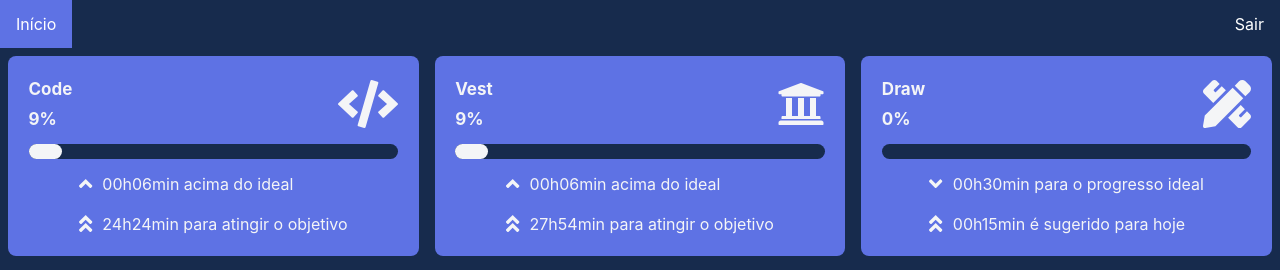
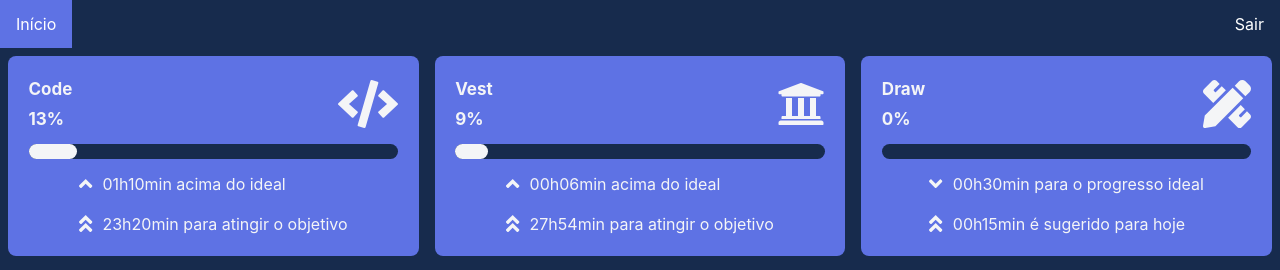
Before and after one commit to faelfer/bttr-client-react, a React (Create React App) app: page / in a window 1280 px wide. Both pictures are taken after typing "name@example.com", "Sample123" into the empty fields and a click on the button "Entrar". Shown: the top 270 px of the page. Built offline with nearby package versions, Linux system fonts and the light colour scheme; the HTML template or start-up script is replaced by a standard one.

Commit message:
update 04/01

```diff
--- a/src/pages/App/components/Card/index.js
+++ b/src/pages/App/components/Card/index.js
@@ -12,7 +12,6 @@ import {
     faTrophy,
     faCheck
 } from '@fortawesome/free-solid-svg-icons';
-// import { faUser, faFileAlt } from '@fortawesome/free-regular-svg-icons';
 import workingDays from "../../../../utils/workingDays";
 import convertToHours from "../../../../utils/convertTime";
 
--- a/src/pages/App/index.js
+++ b/src/pages/App/index.js
@@ -5,7 +5,7 @@ import Card from "./components/Card";
 
 function App({ history }) {
     const [listCards, setListCards] = useState([
-        {"name":"Code", "goalPerDay": 70, "goalDone": (73 + 73), "icon": "fas fa-code"},
+        {"name":"Code", "goalPerDay": 70, "goalDone": (73 + 73 + 64), "icon": "fas fa-code"},
         {"name":"Vest", "goalPerDay": 80, "goalDone": (83 + 83), "icon": "fas fa-university"},
         {"name":"Draw", "goalPerDay": 15, "goalDone": 0, "icon": "fas fa-pencil-ruler"},
         {"name":"Book", "goalPerDay": 30, "goalDone": 0, "icon": "fas fa-book-open"}
```
